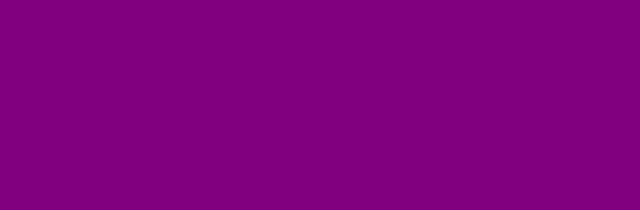
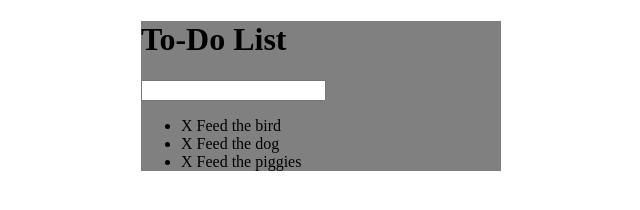
Before and after one commit to AlexandreATavares/Todo-List-Project, a plain HTML site: page index.html in a window 1280 px wide. Shown: the whole page, without its empty margins (319-959 px from the left). Drawn offline with Linux system fonts and the light colour scheme.

Commit message:
Basic code for a To-Do List

```diff
--- a/assets/css/todos.css
+++ b/assets/css/todos.css
@@ -1,3 +1,5 @@
-body {
-  background-color: purple;
+#container {
+  background: grey;
+  width: 360px;
+  margin: 0 auto;
 }
--- a/index.html
+++ b/index.html
@@ -11,6 +11,17 @@
 
 <body>
 
+    <div id="container">
+        <h1>To-Do List</h1>
+        <input type="text">
+
+        <ul>
+            <li><span>X</span> Feed the bird</li>
+            <li><span>X</span> Feed the dog</li>
+            <li><span>X</span> Feed the piggies</li>
+        </ul>
+    </div>
+
     <script src="assets/js/todos.js"></script>
 </body>
 
```
